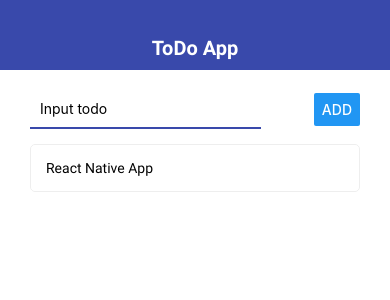
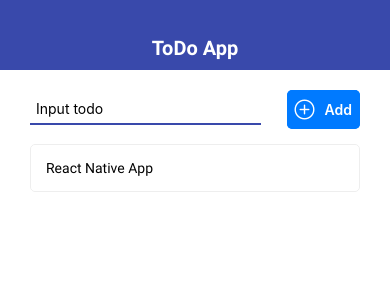
Before and after one commit to northymer/react-native-todo, a React Native app: screen / in a window 390 px wide. Shown: the top 300 px of the page. Built offline with nearby package versions, Linux system fonts and the light colour scheme.

Commit message:
added icons

```diff
--- a/package.json
+++ b/package.json
@@ -8,6 +8,7 @@
     "eject": "expo eject"
   },
   "dependencies": {
+    "@expo/vector-icons": "^10.0.6",
     "expo": "^37.0.7",
     "expo-font": "^8.1.1",
     "react": "~16.9.0",
--- a/src/components/AddTodo.jsx
+++ b/src/components/AddTodo.jsx
@@ -1,5 +1,6 @@
 import React, { useState } from 'react'
 import { View, StyleSheet, TextInput, Button, Alert } from 'react-native'
+import { AntDesign } from '@expo/vector-icons'
 import { THEME } from '../theme/theme'
 
 export const AddTodo = ({onSubmit}) => {
@@ -24,11 +25,14 @@ export const AddTodo = ({onSubmit}) => {
                 placeholder="Input todo"
                 autoCorrect={false}
             />
-            <Button
+            <AntDesign.Button onPress={pressHandler} name='pluscircleo'>
+                Add
+            </AntDesign.Button>
+            {/* <Button
                 style={styles.button}
                 title="Add"
                 onPress={pressHandler}
-            />
+            /> */}
         </View>
     )
 }
@@ -42,7 +46,7 @@ const styles = StyleSheet.create({
     },
     input: {
         width: '70%',
-        padding: 10,
+        padding: 6,
         borderStyle: 'solid',
         borderBottomWidth: 2,
         borderBottomColor: THEME.COLOR_BUSINESS_MAIN,
```
